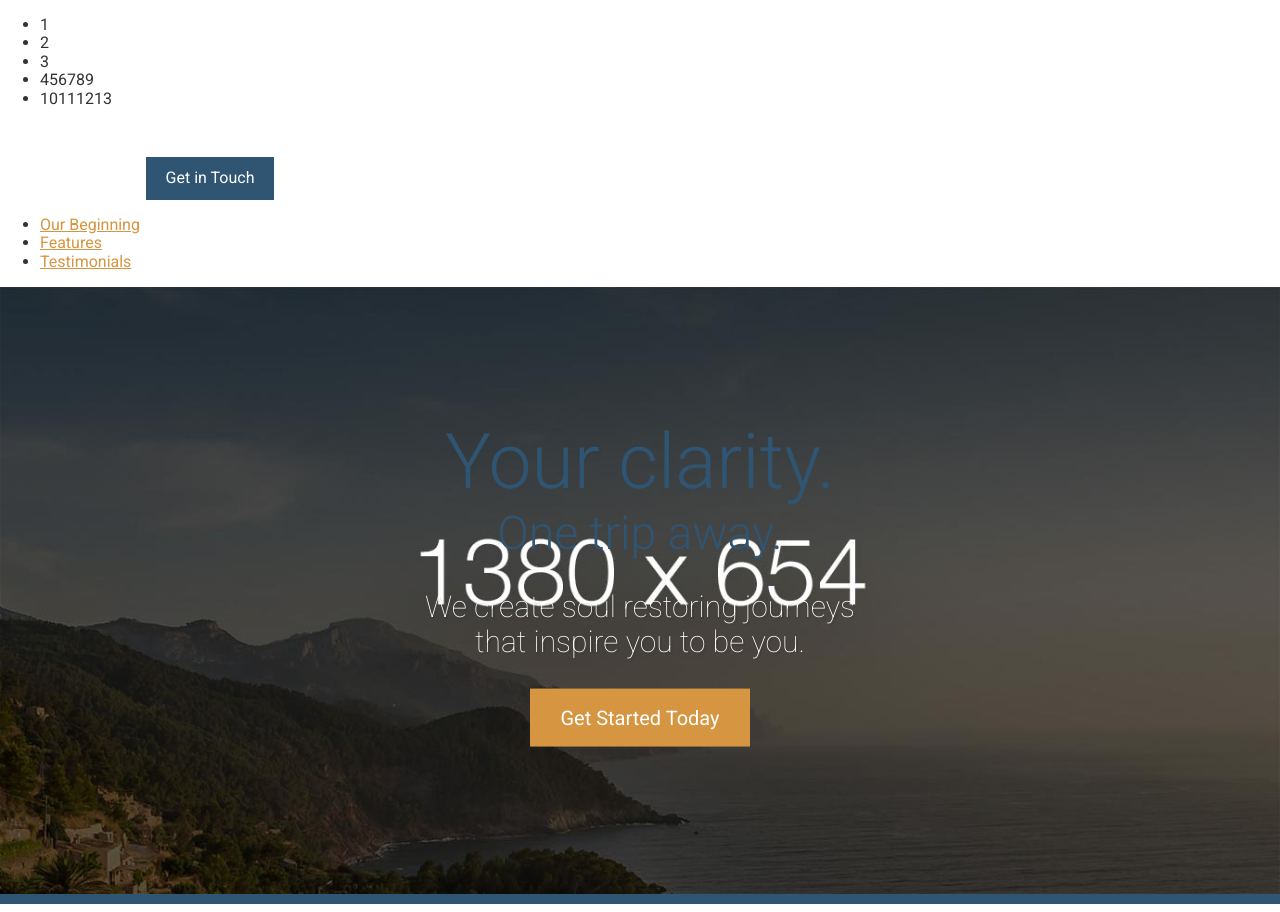
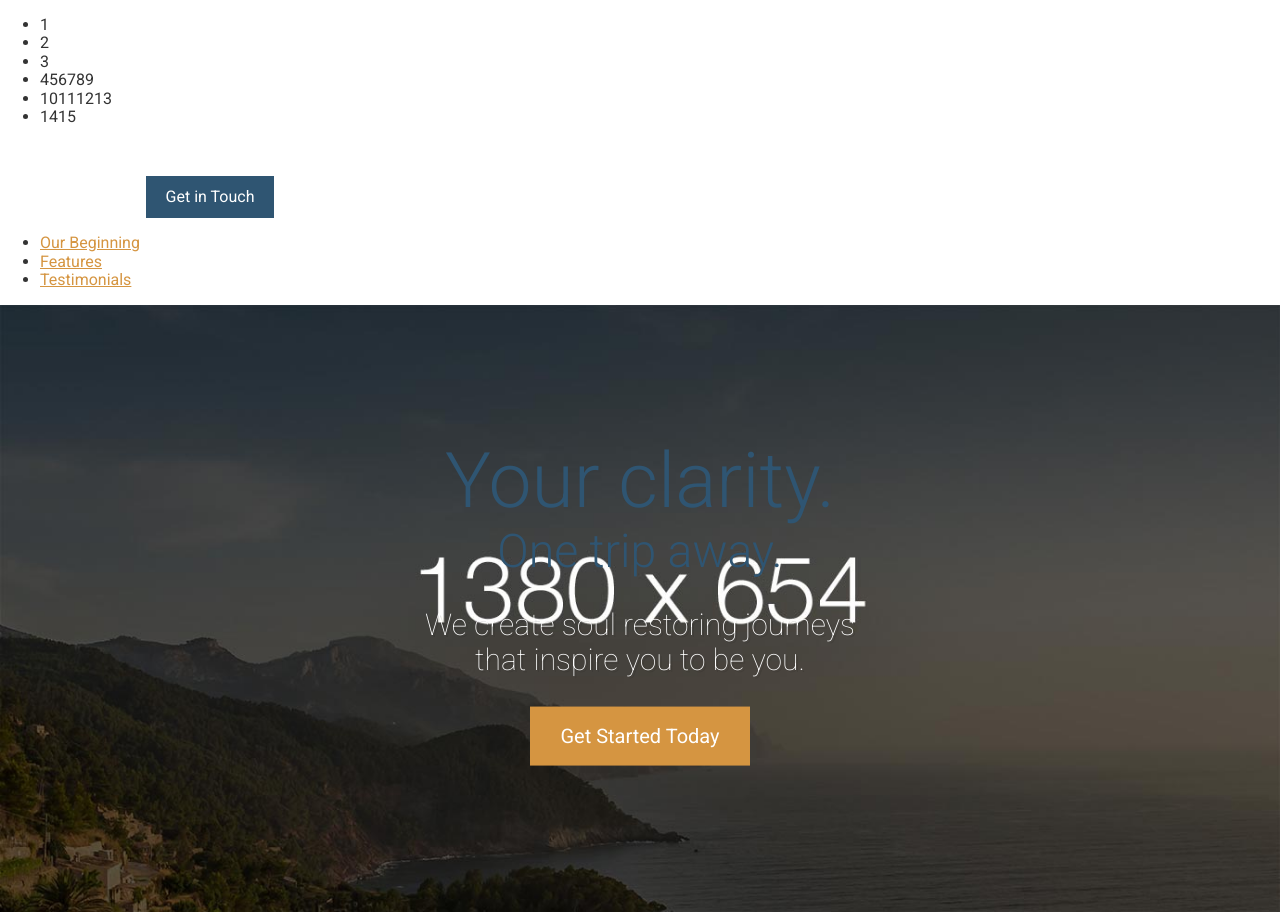
Before and after one commit to flosrn/travel-site_old, a website: page app/index.html in a window 1280 px wide. Shown: the top 912 px of the page. Drawn offline with Linux system fonts and the light colour scheme.

Commit message:
counted to 15

```diff
--- a/app/index.html
+++ b/app/index.html
@@ -18,6 +18,7 @@
     <li>3</li>
     <li>456789</li>
     <li>10111213</li>
+    <li>1415</li>
   </ul>
   <header>
     <img src="assets/images/icons/clear-view-escapes.svg">
```
